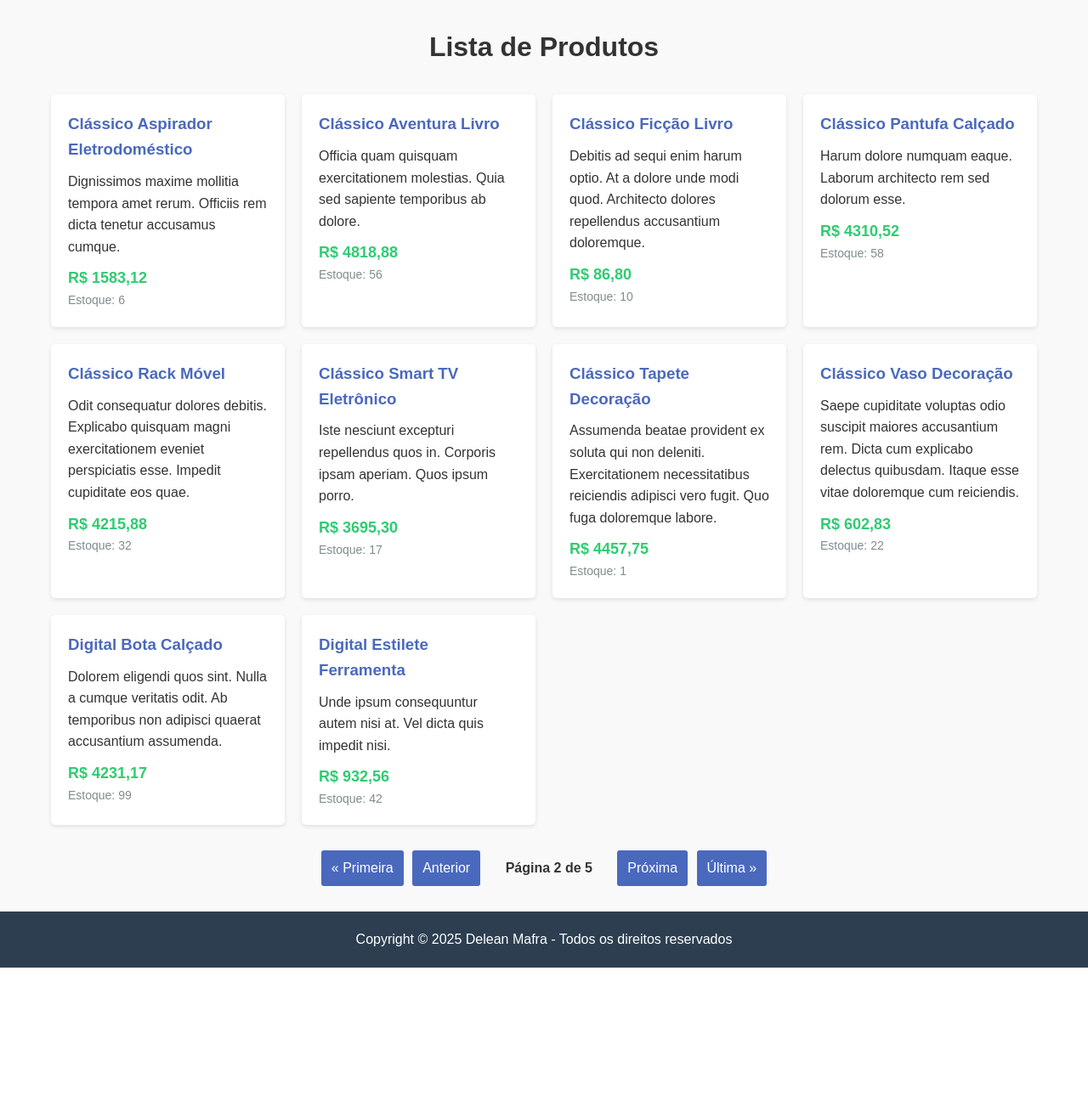
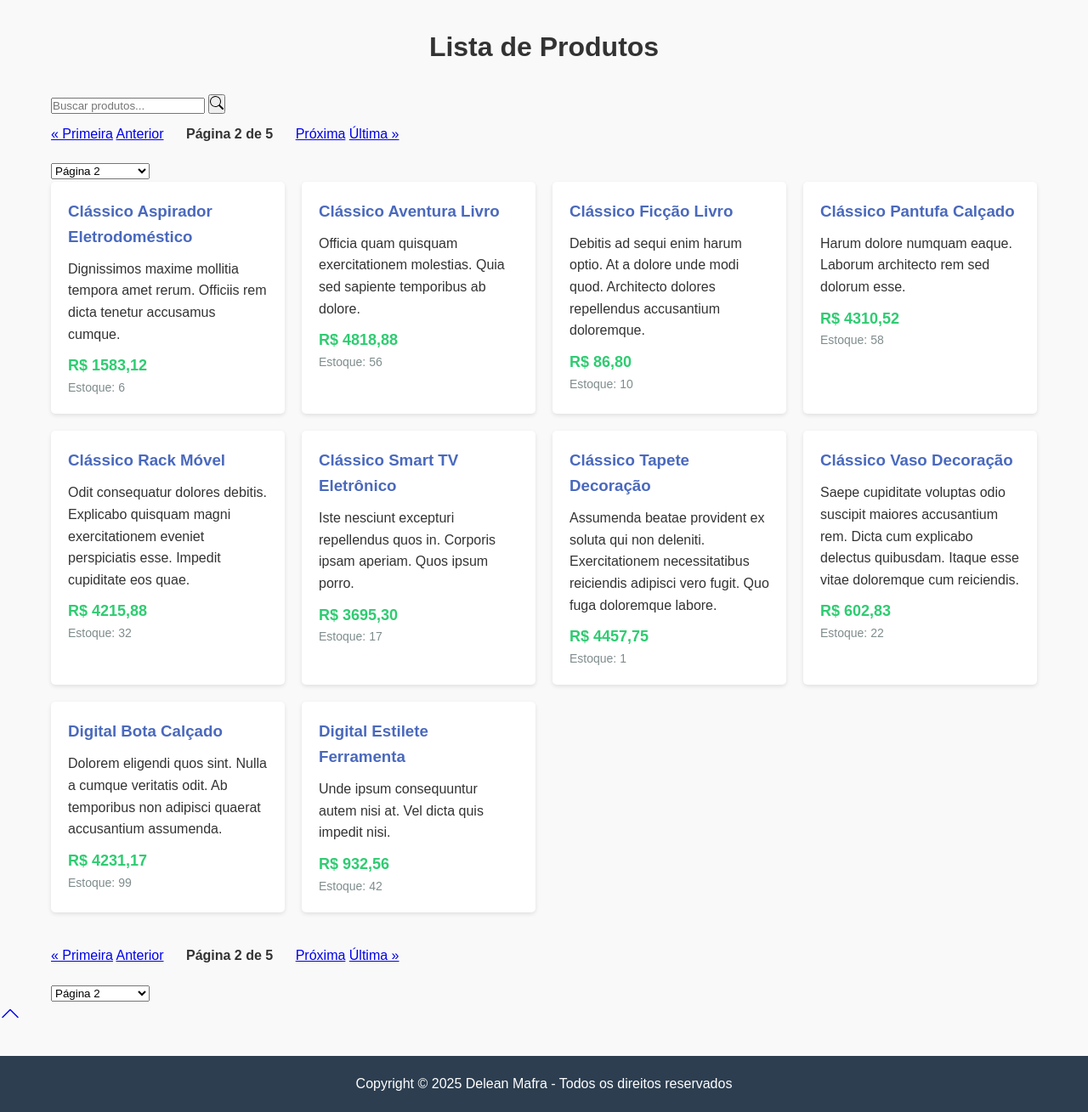
Before and after one commit to Delean-Mafra/faculdade, a Django app: page /produtos/?page=2 in a window 1280 px wide. Shown: the part 144-1453 px from the top of the page at 85% size. Before the commit the page ends 1283 px from the top, so only its background shows below. Run offline with Django 5.2, Linux system fonts and the light colour scheme; data comes from the database, SQL or seed files in the repository.

Commit message:
Add files via upload

```diff
--- a/Programação Frontend/produtos/templates/produtos/lista_produtos.html
+++ b/Programação Frontend/produtos/templates/produtos/lista_produtos.html
@@ -6,7 +6,51 @@
 <div class="container">
     <h1>Lista de Produtos</h1>
 
-    <div class="produtos-container">
+    <div class="search-container">
+        <input type="text" id="produto-search" placeholder="Buscar produtos...">
+        <button type="button" aria-label="Buscar">
+            <svg xmlns="http://www.w3.org/2000/svg" width="16" height="16" fill="currentColor" viewBox="0 0 16 16">
+                <path d="M11.742 10.344a6.5 6.5 0 1 0-1.397 1.398h-.001c.03.04.062.078.098.115l3.85 3.85a1 1 0 0 0 1.415-1.414l-3.85-3.85a1.007 1.007 0 0 0-.115-.1zM12 6.5a5.5 5.5 0 1 1-11 0 5.5 5.5 0 0 1 11 0z"/>
+            </svg>
+        </button>
+    </div>
+
+    <!-- Paginação no topo -->
+    <div class="pagination-top">
+        <div class="pagination-container">
+            <div class="pagination-controls">
+                {% if page_obj.has_previous %}
+                    <a href="?page=1">&laquo; Primeira</a>
+                    <a href="?page={{ page_obj.previous_page_number }}">Anterior</a>
+                {% endif %}
+
+                <span class="current-page">
+                    Página {{ page_obj.number }} de {{ page_obj.paginator.num_pages }}
+                </span>
+
+                {% if page_obj.has_next %}
+                    <a href="?page={{ page_obj.next_page_number }}">Próxima</a>
+                    <a href="?page={{ page_obj.paginator.num_pages }}">Última &raquo;</a>
+                {% endif %}
+            </div>
+
+            <!-- Seletor de página direto -->
+            {% if page_obj.paginator.num_pages > 1 %}
+            <div style="margin-top: 10px;">
+                <select class="page-selector">
+                    <option value="">Ir para página...</option>
+                    {% for i in page_obj.paginator.page_range %}
+                        <option value="?page={{ i }}" {% if page_obj.number == i %}selected{% endif %}>
+                            Página {{ i }}
+                        </option>
+                    {% endfor %}
+                </select>
+            </div>
+            {% endif %}
+        </div>
+    </div>
+
+    <div class="produtos-container" id="produtos-anchor">
         {% for produto in page_obj %}
             <div class="produto-item">
                 <h3>{{ produto.nome }}</h3>
@@ -15,27 +59,57 @@
                 <p class="estoque">Estoque: {{ produto.estoque }}</p>
             </div>
         {% empty %}
-            <p>Nenhum produto disponível.</p>
+            <div class="no-products" id="no-products">
+                <h3>Nenhum produto encontrado</h3>
+                <p>Tente uma nova busca ou navegue para outra página</p>
+            </div>
         {% endfor %}
     </div>
 
-    <!-- Paginação -->
-    <div class="pagination">
-        <span class="step-links">
-            {% if page_obj.has_previous %}
-                <a href="?page=1">&laquo; Primeira</a>
-                <a href="?page={{ page_obj.previous_page_number }}">Anterior</a>
+    <!-- Paginação no final -->
+    <div class="pagination-bottom">
+        <div class="pagination-container">
+            <div class="pagination-controls">
+                {% if page_obj.has_previous %}
+                    <a href="?page=1">&laquo; Primeira</a>
+                    <a href="?page={{ page_obj.previous_page_number }}">Anterior</a>
+                {% endif %}
+
+                <span class="current-page">
+                    Página {{ page_obj.number }} de {{ page_obj.paginator.num_pages }}
+                </span>
+
+                {% if page_obj.has_next %}
+                    <a href="?page={{ page_obj.next_page_number }}">Próxima</a>
+                    <a href="?page={{ page_obj.paginator.num_pages }}">Última &raquo;</a>
+                {% endif %}
+            </div>
+
+            <!-- Seletor de página direto -->
+            {% if page_obj.paginator.num_pages > 1 %}
+            <div style="margin-top: 10px;">
+                <select class="page-selector">
+                    <option value="">Ir para página...</option>
+                    {% for i in page_obj.paginator.page_range %}
+                        <option value="?page={{ i }}" {% if page_obj.number == i %}selected{% endif %}>
+                            Página {{ i }}
+                        </option>
+                    {% endfor %}
+                </select>
+            </div>
             {% endif %}
-
-            <span class="current-page">
-                Página {{ page_obj.number }} de {{ page_obj.paginator.num_pages }}
-            </span>
-
-            {% if page_obj.has_next %}
-                <a href="?page={{ page_obj.next_page_number }}">Próxima</a>
-                <a href="?page={{ page_obj.paginator.num_pages }}">Última &raquo;</a>
-            {% endif %}
-        </span>
+        </div>
     </div>
 </div>
+
+<!-- Botão voltar ao topo -->
+<a href="#" class="back-to-top" aria-label="Voltar ao topo">
+    <svg xmlns="http://www.w3.org/2000/svg" width="24" height="24" fill="currentColor" viewBox="0 0 16 16">
+        <path d="M7.646 4.646a.5.5 0 0 1 .708 0l6 6a.5.5 0 0 1-.708.708L8 5.707l-5.646 5.647a.5.5 0 0 1-.708-.708l6-6z"/>
+    </svg>
+</a>
 {% endblock %}
+
+{% block extra_js %}
+<script src="/static/js/main.js"></script>
+{% endblock %}
```
